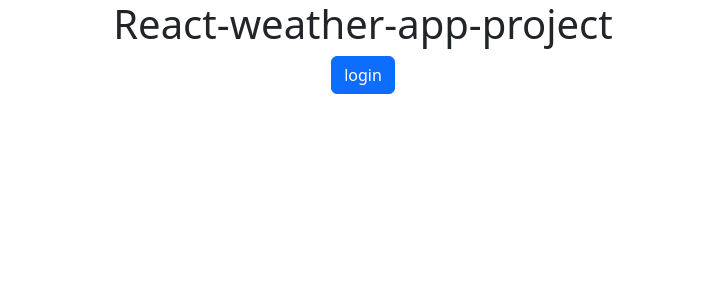
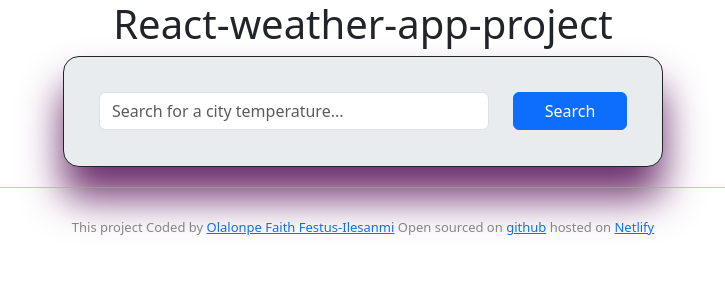
Before and after one commit to Lonpsy/my-app, a React (Create React App) app: page / in a window 1280 px wide. Shown: the top 300 px of the page, without its empty margins (277-1002 px from the left). Built offline with nearby package versions, Linux system fonts and the light colour scheme.

Commit message:
few cleanups,created weather app and css components and footer

```diff
--- a/public/index.html
+++ b/public/index.html
@@ -27,17 +27,6 @@
     <title>weather app</title>
   </head>
   <body>
-    <noscript>You need to enable JavaScript to run this app.</noscript>
     <div id="root"></div>
-    <!--
-      This HTML file is a template.
-      If you open it directly in the browser, you will see an empty page.
-
-      You can add webfonts, meta tags, or analytics to this file.
-      The build step will place the bundled scripts into the <body> tag.
-
-      To begin the development, run `npm start` or `yarn start`.
-      To create a production bundle, use `npm run build` or `yarn build`.
-    -->
   </body>
 </html>
--- a/src/App.js
+++ b/src/App.js
@@ -1,5 +1,6 @@
 import React from "react";
 import "./App.css";
+import Weather from "./Weather";
 
 export default function App() {
   return (
@@ -7,10 +8,33 @@ export default function App() {
       {" "}
       <div className="container">
         {" "}
-        <h1>React-weather-app-project</h1>{" "}
-        <button type="button" className="btn btn-primary">
-          login
-        </button>
+        <h1>React-weather-app-project</h1> <Weather />
+        <footer>
+          This project Coded by{" "}
+          <a
+            href="https://olalonpe-portfolio.netlify.app/"
+            target="_blank"
+            rel="noopener noreferrer"
+          >
+            Olalonpe Faith Festus-Ilesanmi
+          </a>{" "}
+          Open sourced on{" "}
+          <a
+            href="https://github.com/Lonpsy/my-app"
+            target="_blank"
+            rel="noopener noreferrer"
+          >
+            github
+          </a>{" "}
+          hosted on{" "}
+          <a
+            href="https://weather-instant.netlify.app//"
+            target="_blank"
+            rel="noopener noreferrer"
+          >
+            Netlify
+          </a>
+        </footer>
       </div>
     </div>
   );
--- /dev/null
+++ b/src/Weather.css
@@ -0,0 +1,19 @@
+.WeatherArea {
+  background-color: rgb(233, 236, 238);
+  max-width: 600px;
+  border: 1px solid;
+  margin: 0 auto;
+  padding: 35px;
+  padding-bottom: 20px;
+  border-radius: 16px;
+  box-shadow: 0px 30px 40px rgb(109, 46, 109);
+}
+footer {
+  margin-top: 20px;
+  font-size: 14px;
+  border-top: 1px solid rgb(230, 118, 228, 0.6);
+  padding: 30px 0px 20px 0px;
+  font-size: 13px;
+  text-align: center;
+  color: rgba(64, 58, 64, 0.6);
+}
--- /dev/null
+++ b/src/Weather.js
@@ -0,0 +1,27 @@
+import React from "react";
+import "./Weather.css";
+
+export default function Weather() {
+  return (
+    <div className="WeatherArea">
+      <form className="mb-3">
+        <div className="row">
+          <div className="col-9">
+            <input
+              type="search"
+              className="form-control"
+              placeholder="Search for a city temperature..."
+            />
+          </div>{" "}
+          <div className="col-3">
+            <input
+              type="submit"
+              value="Search"
+              className="btn btn-primary w-100"
+            />
+          </div>
+        </div>
+      </form>
+    </div>
+  );
+}
```
